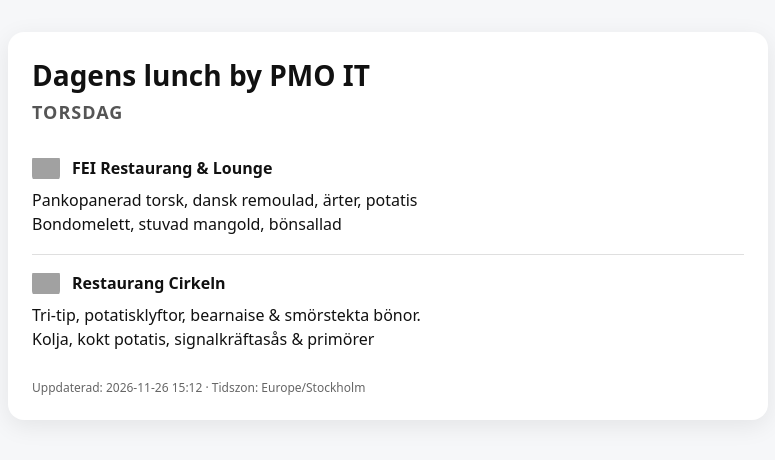
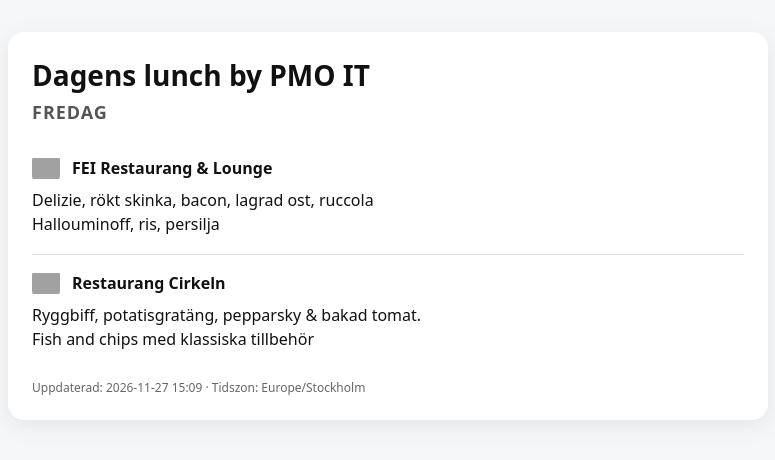
Before and after one commit to jalgard7/dagenslunch, a plain HTML site: page index.html in a window 1280 px wide. Shown: the whole page, without its empty margins (252-1027 px from the left). Drawn offline with Linux system fonts and the light colour scheme; grey boxes are pictures that could not be loaded.

Commit message:
Uppdatera lunch-sida: 2026-11-27 14:09 UTC

```diff
--- a/index.html
+++ b/index.html
@@ -24,21 +24,21 @@
 <div class="wrap">
   <div class="card">
     <h1>Dagens lunch by PMO IT</h1>
-    <h2>TORSDAG</h2>
+    <h2>FREDAG</h2>
     <div class='rest'>
       <div class='head'>
         <img class='logo' src='https://res.cloudinary.com/emg-prod/image/upload/c_limit,h_100,w_200/v1/institutes/institute10621/logos/logo' alt='FEI Restaurang & Lounge logotyp'>
         <div class='name'>FEI Restaurang & Lounge</div>
       </div>
-      <div class='dish'>Pankopanerad torsk, dansk remoulad, ärter, potatis<br>Bondomelett, stuvad mangold, bönsallad</div>
+      <div class='dish'>Delizie, rökt skinka, bacon, lagrad ost, ruccola<br>Hallouminoff, ris, persilja</div>
     </div>
     <div class='rest'>
       <div class='head'>
         <img class='logo' src='https://cirkelnstockholm.se/wp-content/uploads/2021/09/c_restaurang-S-150x150.png' alt='Restaurang Cirkeln logotyp'>
         <div class='name'>Restaurang Cirkeln</div>
       </div>
-      <div class='dish'>Tri-tip, potatisklyftor, bearnaise & smörstekta bönor.<br>Kolja, kokt potatis, signalkräftasås & primörer</div>
+      <div class='dish'>Ryggbiff, potatisgratäng, pepparsky & bakad tomat.<br>Fish and chips med klassiska tillbehör</div>
     </div>
-    <div class="footer">Uppdaterad: 2026-11-26 15:12 · Tidszon: Europe/Stockholm</div>
+    <div class="footer">Uppdaterad: 2026-11-27 15:09 · Tidszon: Europe/Stockholm</div>
   </div>
 </div>
```
